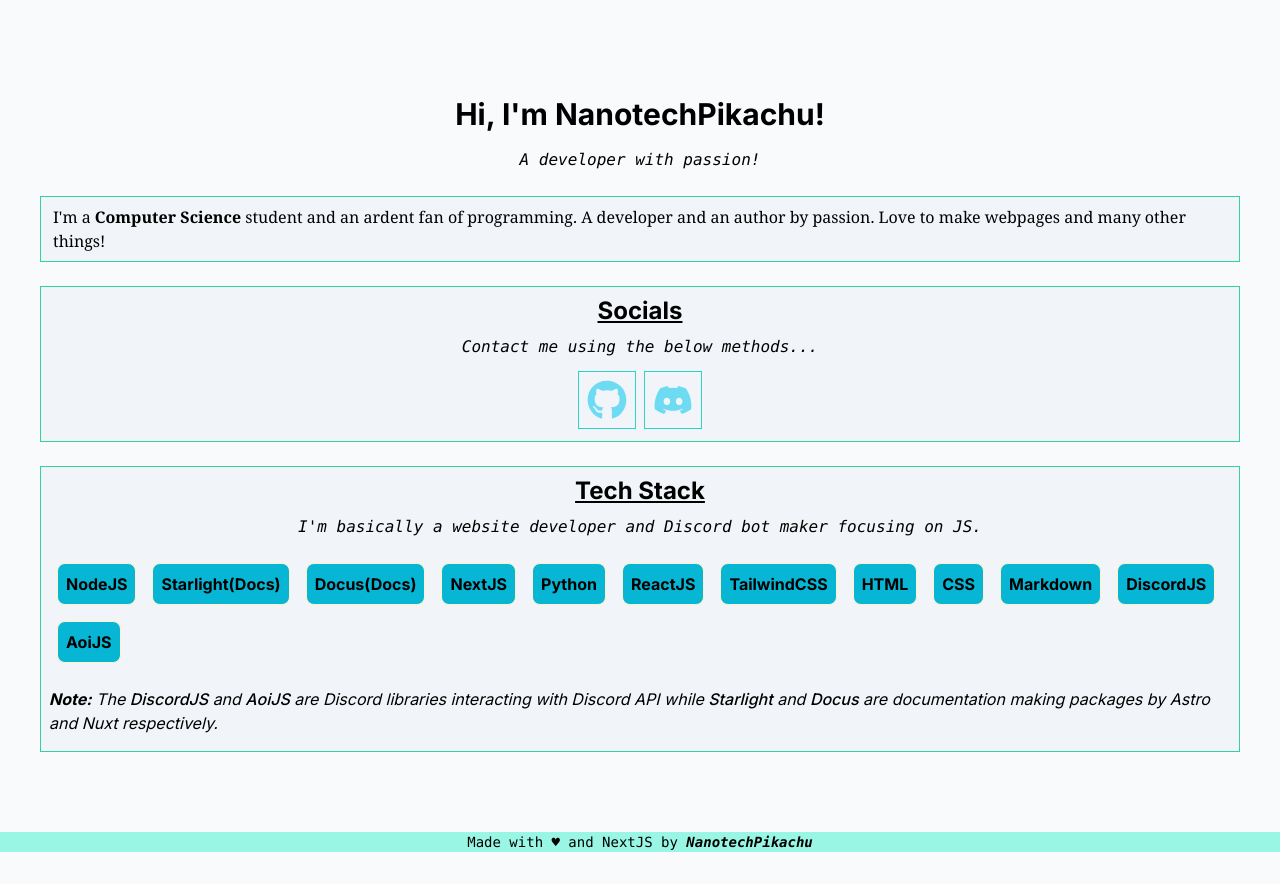
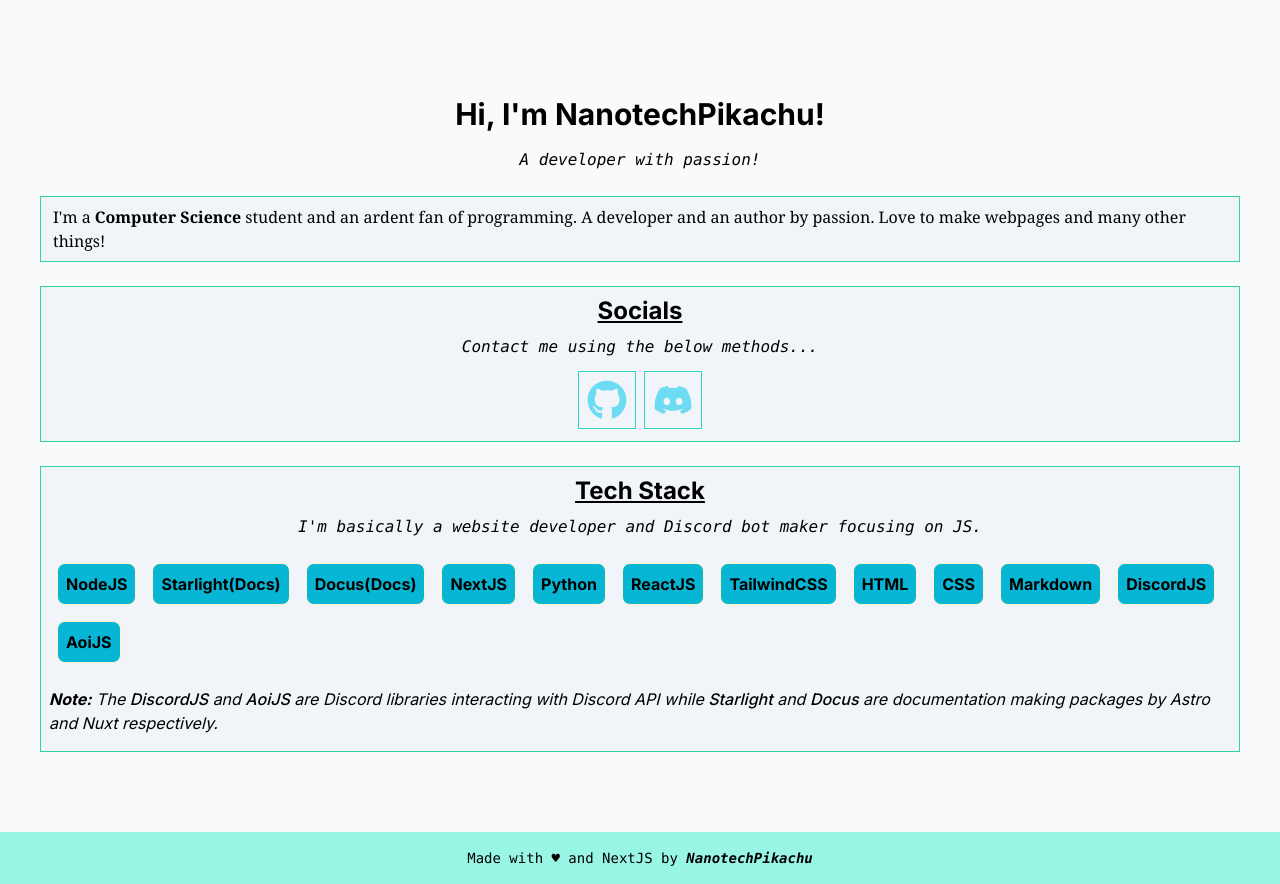
Before and after one commit to NanotechPikachu/Portfolio, a Next.js app: page / in a window 1280 px wide. Before the commit the page ends 852 px from the top, so only its background shows below. Built offline with nearby package versions, Linux system fonts and the light colour scheme.

Commit message:
Update page.js

```diff
--- a/src/app/page.js
+++ b/src/app/page.js
@@ -13,7 +13,7 @@
     <TechStack />
     </div>
     </div>
-    <div className="dark:bg-teal-100 bg-teal-200 bottom-0 text-center text-black text-xs md:text-sm font-mono">
+    <div className="dark:bg-teal-100 bg-teal-200 bottom-0 text-center text-black text-xs md:text-sm font-mono py-4">
     <p>Made with &hearts; and NextJS by <span className="font-bold italic">NanotechPikachu</span></p>
     </div>
     </div>
```
